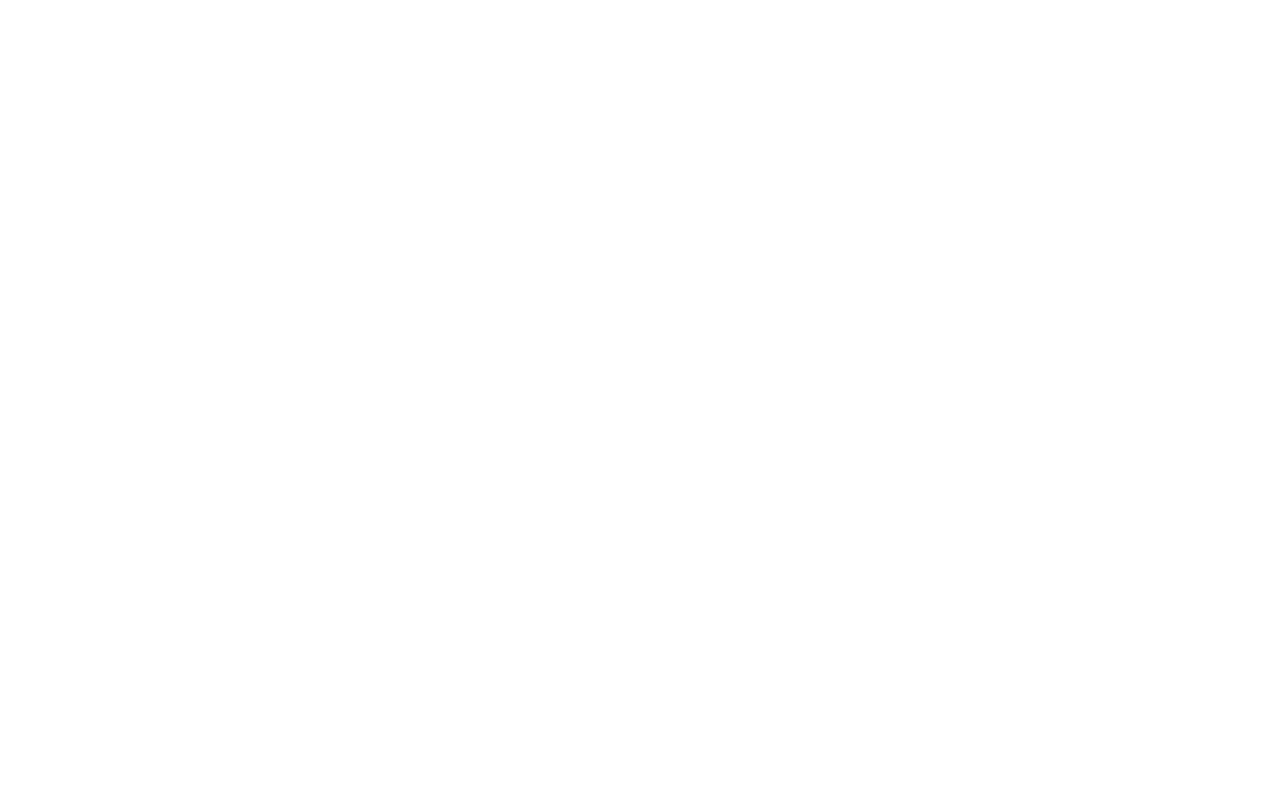
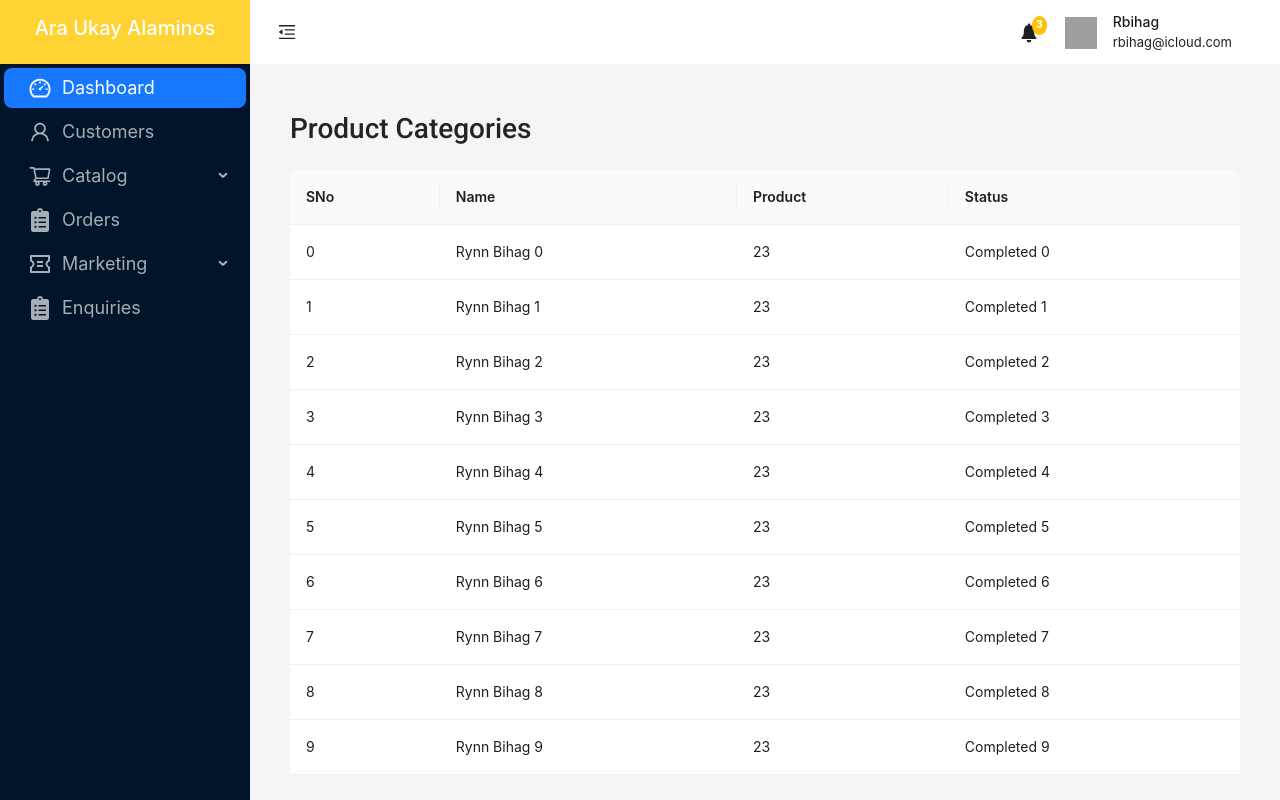
Before and after one commit to Rbihag/ecomm-app-admin, a React (Create React App) app: page /admin/list-category in a window 1280 px wide. Before the commit this address had no page. Built offline with nearby package versions, Linux system fonts and the light colour scheme; grey boxes are pictures that could not be loaded.

Commit message:
add lists

```diff
--- a/src/App.js
+++ b/src/App.js
@@ -8,6 +8,10 @@ import MainLayout from './components/MainLayout.js';
 import Enquiries from './pages/Enquiries.js';
 import Orders from './pages/Orders.js';
 import Customers from './pages/Customers.js';
+import Colorlist from './pages/Colorlist.js';
+import Categorylist from './pages/Categorylist.js';
+import Brandlist from './pages/Brandlist.js';
+import Productlist from './pages/Productlist.js';
 
 function App() {
   return (
@@ -21,6 +25,10 @@ function App() {
           <Route path='enquiries' element={<Enquiries />} />
           <Route path='orders' element={<Orders />} />
           <Route path='customers' element={<Customers />} />
+          <Route path='list-color' element={<Colorlist />} />
+          <Route path='list-category' element={<Categorylist />} />
+          <Route path='list-brand' element={<Brandlist />} />
+          <Route path='list-product' element={<Productlist />} />
         </Route>
       </Routes>
     </Router>
--- /dev/null
+++ b/src/pages/Brandlist.js
@@ -0,0 +1,43 @@
+import React from 'react'
+import { Table } from "antd";
+
+const columns = [
+    {
+        title: "SNo",
+        dataIndex: "key",
+    },
+    {
+        title: "Name",
+        dataIndex: "name",
+    },
+    {
+        title: "Product",
+        dataIndex: "product",
+    },
+    {
+        title: "Status",
+        dataIndex: "status",
+    },
+];
+const data1 = [];
+for (let i = 0; i < 46; i++) {
+    data1.push({
+        key: i,
+        name: `Rynn Bihag ${i}`,
+        product: 23,
+        status: `Completed ${i}`,
+    });
+}
+
+const Brandlist = () => {
+    return (
+        <div>
+            <h3 className="mb-4 title">Brands</h3>
+            <div>
+                <Table columns={columns} dataSource={data1} />
+            </div>
+        </div>
+    )
+}
+
+export default Brandlist;
--- /dev/null
+++ b/src/pages/Categorylist.js
@@ -0,0 +1,43 @@
+import React from 'react'
+import { Table } from "antd";
+
+const columns = [
+    {
+        title: "SNo",
+        dataIndex: "key",
+    },
+    {
+        title: "Name",
+        dataIndex: "name",
+    },
+    {
+        title: "Product",
+        dataIndex: "product",
+    },
+    {
+        title: "Status",
+        dataIndex: "status",
+    },
+];
+const data1 = [];
+for (let i = 0; i < 46; i++) {
+    data1.push({
+        key: i,
+        name: `Rynn Bihag ${i}`,
+        product: 23,
+        status: `Completed ${i}`,
+    });
+}
+
+const Categorylist = () => {
+    return (
+        <div>
+            <h3 className="mb-4 title">Product Categories</h3>
+            <div>
+                <Table columns={columns} dataSource={data1} />
+            </div>
+        </div>
+    )
+}
+
+export default Categorylist;
--- /dev/null
+++ b/src/pages/Colorlist.js
@@ -0,0 +1,43 @@
+import React from 'react'
+import { Table } from "antd";
+
+const columns = [
+    {
+        title: "SNo",
+        dataIndex: "key",
+    },
+    {
+        title: "Name",
+        dataIndex: "name",
+    },
+    {
+        title: "Product",
+        dataIndex: "product",
+    },
+    {
+        title: "Status",
+        dataIndex: "status",
+    },
+];
+const data1 = [];
+for (let i = 0; i < 46; i++) {
+    data1.push({
+        key: i,
+        name: `Rynn Bihag ${i}`,
+        product: 23,
+        status: `Completed ${i}`,
+    });
+}
+
+const Colorlist = () => {
+    return (
+        <div>
+            <h3 className="mb-4 title">Colors</h3>
+            <div>
+                <Table columns={columns} dataSource={data1} />
+            </div>
+        </div>
+    )
+}
+
+export default Colorlist;
--- a/src/pages/Dashboard.js
+++ b/src/pages/Dashboard.js
@@ -165,4 +165,4 @@ const Dashboard = () => {
     )
 }
 
-export default Dashboard
+export default Dashboard;
--- a/src/pages/Enquiries.js
+++ b/src/pages/Enquiries.js
@@ -40,4 +40,4 @@ const Enquiries = () => {
     )
 }
 
-export default Enquiries
+export default Enquiries;
--- /dev/null
+++ b/src/pages/Productlist.js
@@ -0,0 +1,43 @@
+import React from 'react'
+import { Table } from "antd";
+
+const columns = [
+    {
+        title: "SNo",
+        dataIndex: "key",
+    },
+    {
+        title: "Name",
+        dataIndex: "name",
+    },
+    {
+        title: "Product",
+        dataIndex: "product",
+    },
+    {
+        title: "Status",
+        dataIndex: "status",
+    },
+];
+const data1 = [];
+for (let i = 0; i < 46; i++) {
+    data1.push({
+        key: i,
+        name: `Rynn Bihag ${i}`,
+        product: 23,
+        status: `Completed ${i}`,
+    });
+}
+
+const Productlist = () => {
+    return (
+        <div>
+            <h3 className="mb-4 title">Products</h3>
+            <div>
+                <Table columns={columns} dataSource={data1} />
+            </div>
+        </div>
+    )
+}
+
+export default Productlist;
```
